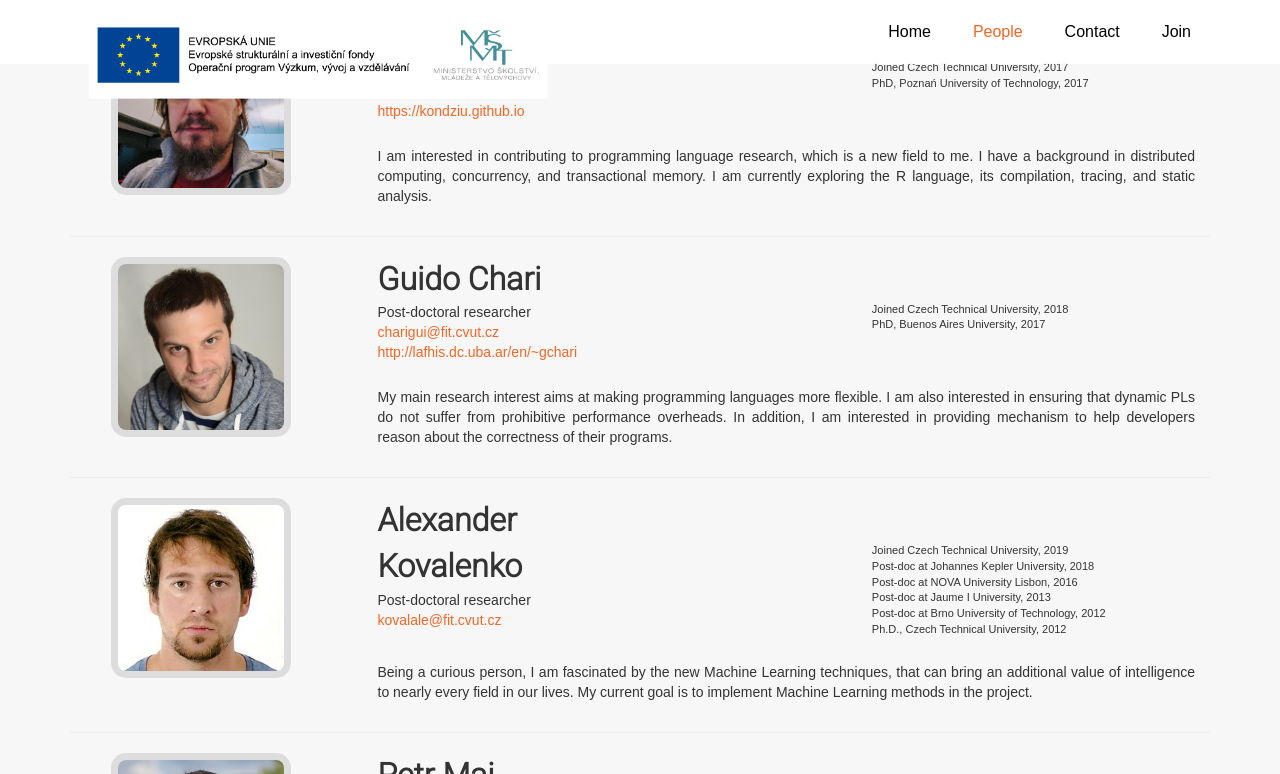
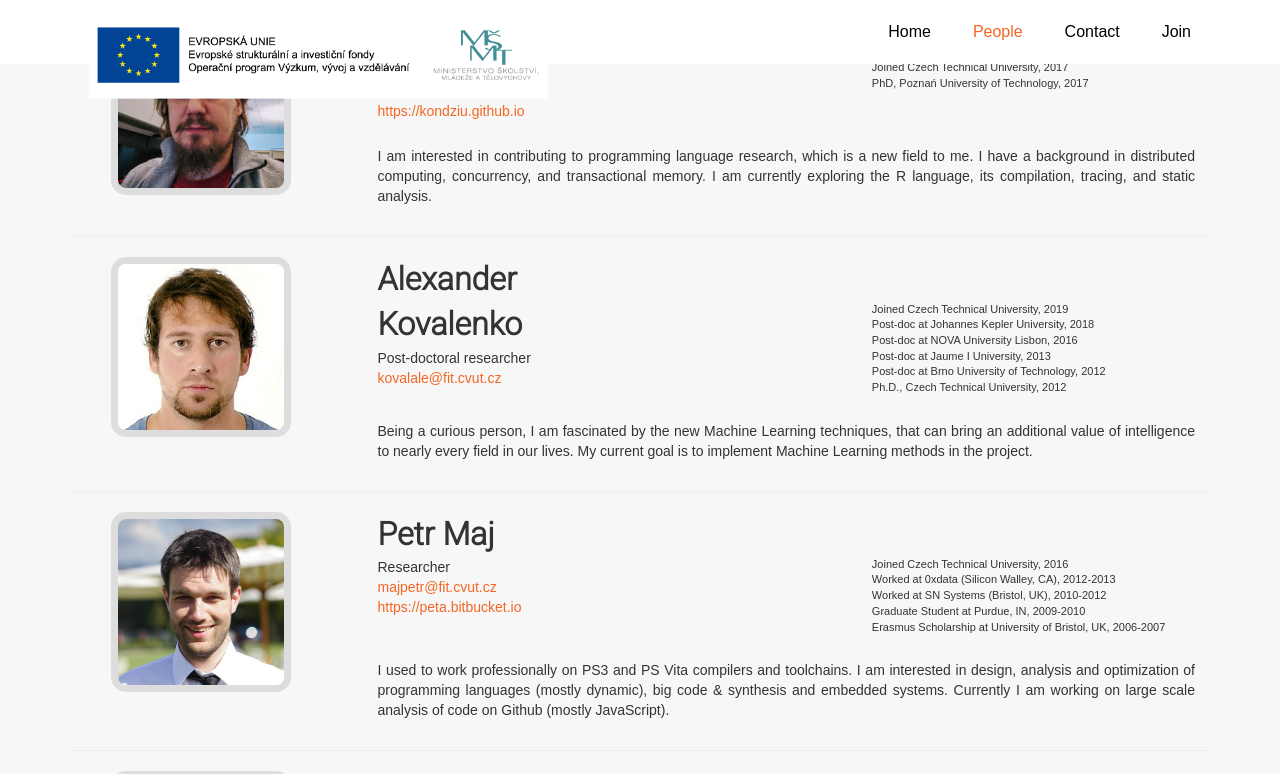
Before and after one commit to ckirsch/bigcode-prl-prg.github.io, a Jekyll site: the page built from people.md, in a window 1280 px wide and 900 px high, scrolled down 986 px, cut to the strip 0-774 px from the top of the window. Built offline with Jekyll 4.4.1, drawn with Linux system fonts in a browser that asks for light colours.

Commit message:
Guide removed.

```diff
--- a/people.md
+++ b/people.md
@@ -45,7 +45,7 @@ people:
     - PhD, Poznań University of Technology, 2017
     note: "I am interested in contributing to programming language research, which is a new field to me. I have a background in distributed computing, concurrency, and transactional memory. I am currently exploring the R language, its compilation, tracing, and static analysis."
 
-  - type: researcher
+  - type: alumni
     name: Guido Chari
     photo: guido_chari.jpg
     title: Post-doctoral researcher
```
